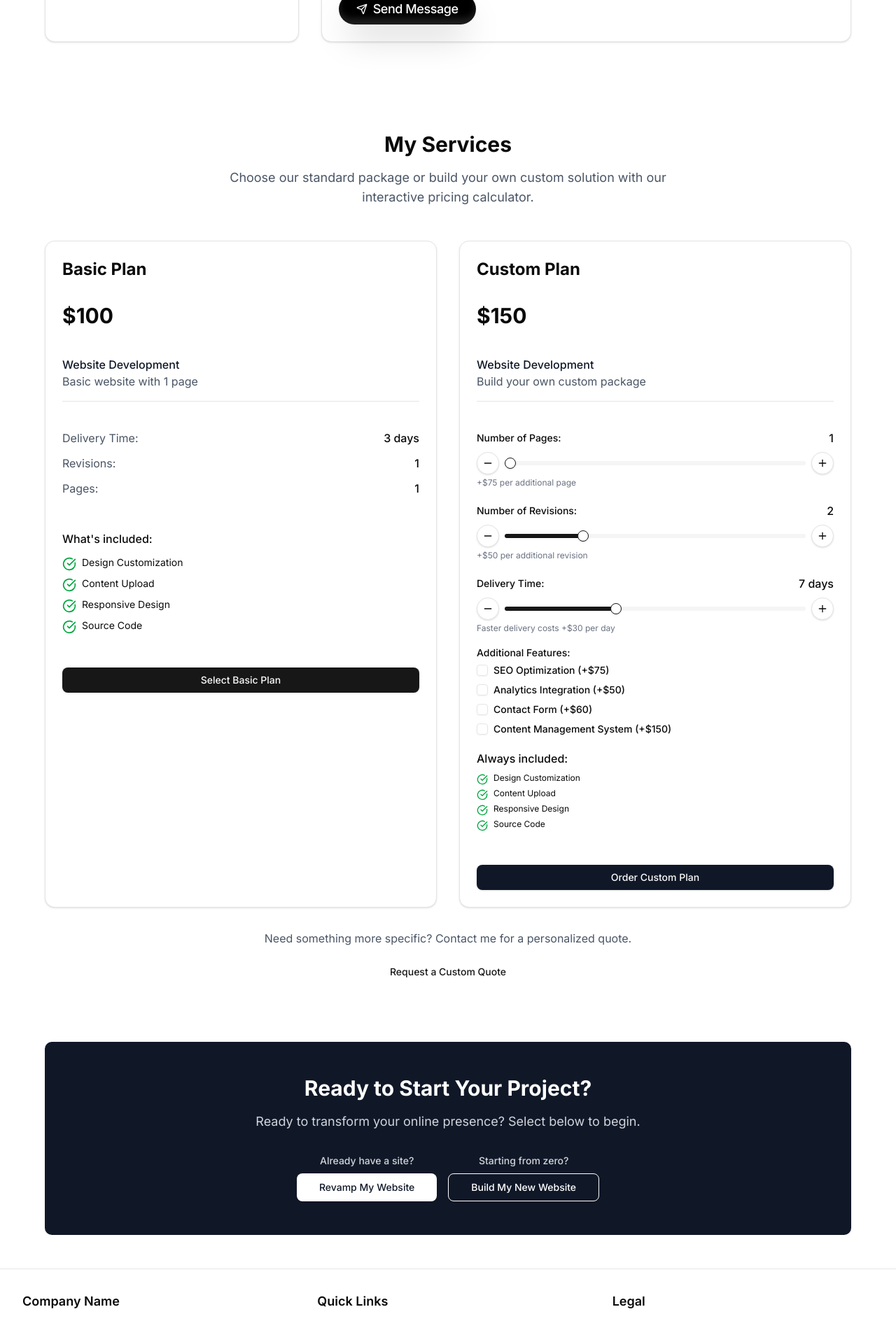
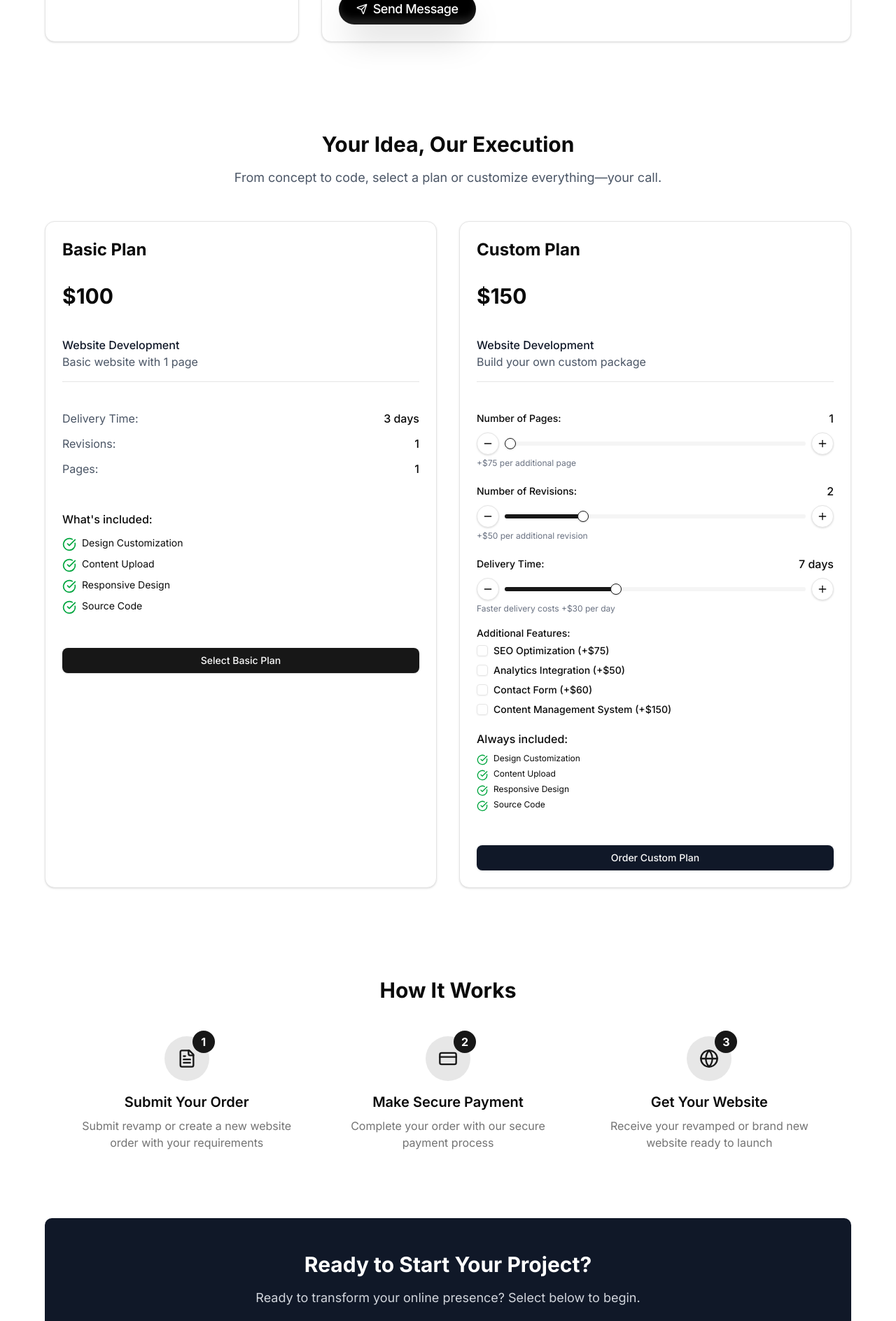
Before and after one commit to amirkhan5656/i-p-w, a Next.js app: page / in a window 1280 px wide. Shown: the part 4823-6711 px from the top of the page at 70% size. Built offline with nearby package versions, Linux system fonts and the light colour scheme.

Commit message:
add process steps

```diff
--- a/components/Contact.tsx
+++ b/components/Contact.tsx
@@ -66,10 +66,10 @@ const Contact = () => {
 
       {/* Hero Section */}
       <section className="mb-16 text-center">
-        <h1 className="text-4xl md:text-5xl font-bold tracking-tight mb-6">
+        <h1 className="text-4xl md:text-5xl font-bold tracking-tight mb-6 bg-clip-text text-transparent bg-gradient-to-r from-gray-900 to-gray-600 dark:from-white dark:to-gray-400">
           Get in Touch
         </h1>
-        <p className="text-lg text-gray-600 max-w-2xl mx-auto">
+        <p className="text-lg max-w-2xl mx-auto bg-clip-text text-transparent bg-gradient-to-r from-gray-900 to-gray-600 dark:from-white dark:to-gray-400">
           Have a project in mind or want to learn more about my services?
           I&apos;d love to hear from you. Fill out the form below or use the
           contact information provided.
--- a/components/Footer.tsx
+++ b/components/Footer.tsx
@@ -92,9 +92,9 @@ export default function Footer() {
         <div className="mt-8 border-t border-border pt-6">
           <div className="max-w-md mx-auto text-center mb-6">
             <h3 className="text-lg font-semibold mb-2">Looking for something unique?</h3>
-            <p className="text-muted-foreground mb-2">We'd love to hear from you!</p>
+            <p className="text-muted-foreground mb-2">We&apos;d love to hear from you!</p>
             <p className="text-sm text-muted-foreground">
-              Tell us about your project, and let's see if we're the perfect fit to bring your exceptional vision to
+              Tell us about your project, and let&apos;s see if we&apos;re the perfect fit to bring your exceptional vision to
               life.
             </p>
           </div>
--- a/components/Services.tsx
+++ b/components/Services.tsx
@@ -9,6 +9,7 @@ import { CheckCircle, Plus, Minus } from "lucide-react";
 import { Label } from "@/components/ui/label";
 import { Checkbox } from "@/components/ui/checkbox";
 import { Slider } from "@/components/ui/slider";
+import { FileText, CreditCard, Globe } from "lucide-react";
 
 export default function ServicesPage() {
   // State for custom plan calculator
@@ -61,10 +62,12 @@ export default function ServicesPage() {
 
         {/* Pricing Section */}
         <section className="mb-20">
-          <h2 className="text-3xl font-bold mb-4 text-center">My Services</h2>
+          <h2 className="text-3xl font-bold mb-4 text-center">
+            Your Idea, Our Execution
+          </h2>
           <p className="text-lg text-gray-600 dark:text-gray-300 max-w-2xl mx-auto text-center mb-12">
-            Choose our standard package or build your own custom solution with
-            our interactive pricing calculator.
+            From concept to code, select a plan or customize everything—your
+            call.
           </p>
 
           <div className="grid grid-cols-1 md:grid-cols-2 gap-8">
@@ -374,18 +377,85 @@ export default function ServicesPage() {
             </Card>
           </div>
 
-          <div className="text-center mt-8">
+          {/* <div className="text-center mt-8">
             <p className="text-gray-600 dark:text-gray-300 mb-4">
               Need something more specific? Contact me for a personalized quote.
             </p>
             <Button variant="link" size="lg" asChild>
               <Link href="/contact">Request a Custom Quote</Link>
             </Button>
+          </div> */}
+        </section>
+
+        {/* process-steps */}
+        <section className="py-12 bg-card">
+          <div className="container mx-auto px-6 md:px-8">
+            <h2 className="text-3xl font-bold text-center mb-12">
+              How It Works
+            </h2>
+
+            <div className="grid grid-cols-1 md:grid-cols-3 gap-8">
+              {/* Step 1 */}
+              <div className="flex flex-col items-center text-center">
+                <div className="relative mb-4">
+                  <div className="flex items-center justify-center w-16 h-16 rounded-full bg-primary/10 text-primary">
+                    <FileText className="w-7 h-7" />
+                  </div>
+                  <div className="absolute -top-2 -right-2 w-8 h-8 rounded-full bg-primary flex items-center justify-center text-white font-bold">
+                    1
+                  </div>
+                </div>
+                <h3 className="text-xl font-semibold mb-2">
+                  Submit Your Order
+                </h3>
+                <p className="text-muted-foreground">
+                  Submit revamp or create a new website order with your
+                  requirements
+                </p>
+
+                {/* Desktop connector line - only visible on md screens and up */}
+                <div className="hidden md:block absolute right-0 top-1/2 w-1/4 h-0.5 bg-border"></div>
+              </div>
+
+              {/* Step 2 */}
+              <div className="flex flex-col items-center text-center">
+                <div className="relative mb-4">
+                  <div className="flex items-center justify-center w-16 h-16 rounded-full bg-primary/10 text-primary">
+                    <CreditCard className="w-7 h-7" />
+                  </div>
+                  <div className="absolute -top-2 -right-2 w-8 h-8 rounded-full bg-primary flex items-center justify-center text-white font-bold">
+                    2
+                  </div>
+                </div>
+                <h3 className="text-xl font-semibold mb-2">
+                  Make Secure Payment
+                </h3>
+                <p className="text-muted-foreground">
+                  Complete your order with our secure payment process
+                </p>
+              </div>
+
+              {/* Step 3 */}
+              <div className="flex flex-col items-center text-center">
+                <div className="relative mb-4">
+                  <div className="flex items-center justify-center w-16 h-16 rounded-full bg-primary/10 text-primary">
+                    <Globe className="w-7 h-7" />
+                  </div>
+                  <div className="absolute -top-2 -right-2 w-8 h-8 rounded-full bg-primary flex items-center justify-center text-white font-bold">
+                    3
+                  </div>
+                </div>
+                <h3 className="text-xl font-semibold mb-2">Get Your Website</h3>
+                <p className="text-muted-foreground">
+                  Receive your revamped or brand new website ready to launch
+                </p>
+              </div>
+            </div>
           </div>
         </section>
 
         {/* CTA Section */}
-        <section className="bg-gray-900 dark:bg-gray-800 text-white p-12 rounded-lg text-center">
+        <section className="mt-12 bg-gray-900 dark:bg-gray-800 text-white p-12 rounded-lg text-center">
           <h2 className="text-3xl font-bold mb-4">
             Ready to Start Your Project?
           </h2>
```
